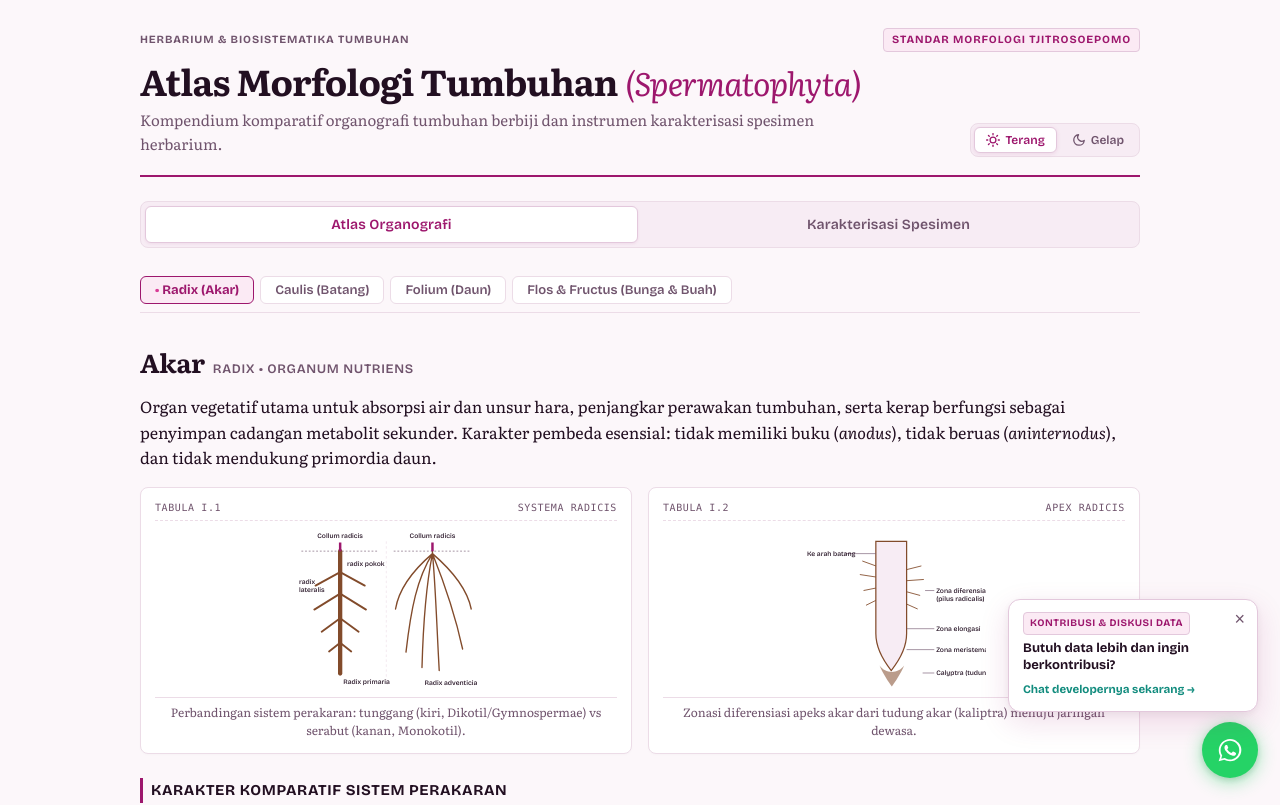
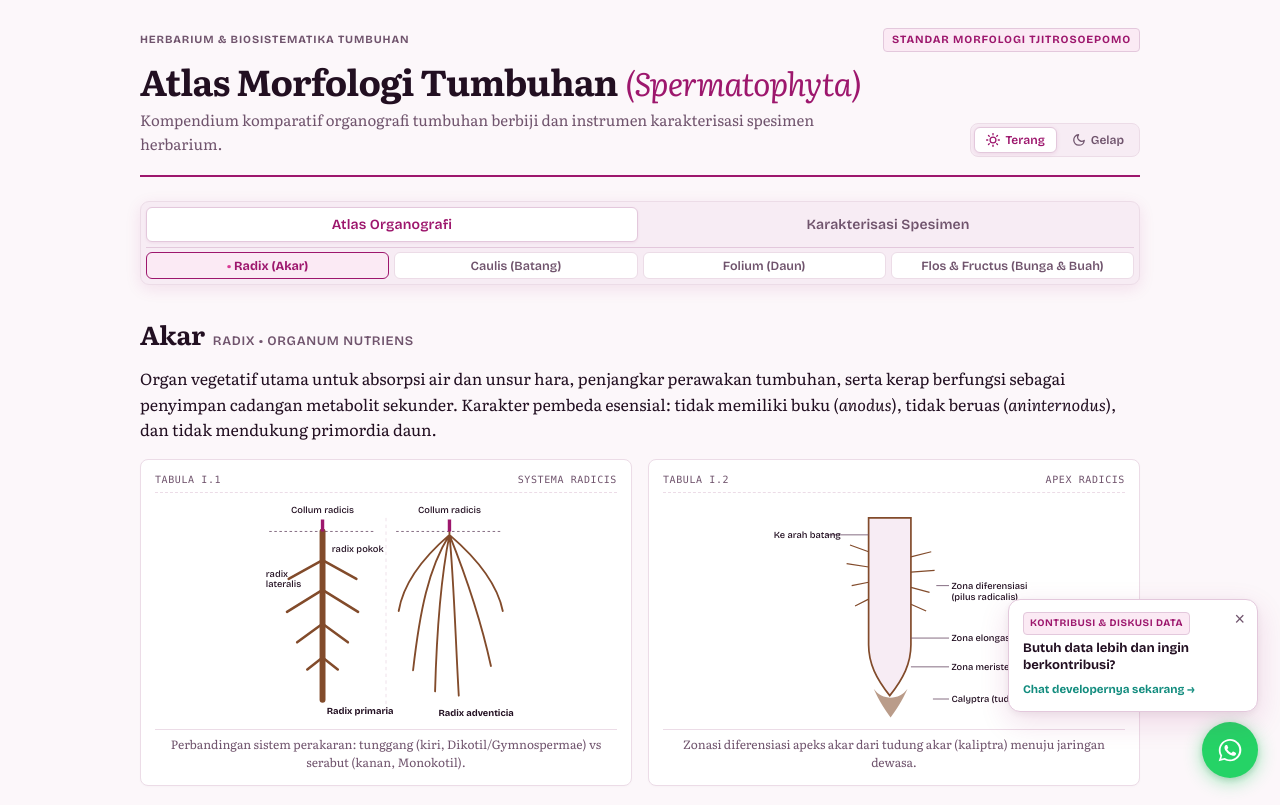
Before and after one commit to xbal023/morfyplant, a Next.js app: page / in a window 1280 px wide. Shown: the top 805 px of the page. Built offline with nearby package versions, Linux system fonts and the light colour scheme.

Commit message:
feat: integrasikan navigasi organ sticky dan perbaiki diagram pelat botani

```diff
--- a/src/app/globals.css
+++ b/src/app/globals.css
@@ -24,7 +24,9 @@
 }
 
 /* Hanya aktif jika user secara eksplisit memilih tema gelap */
-:root[data-theme="dark"] {
+:root[data-theme="dark"],
+html[data-theme="dark"],
+[data-theme="dark"] {
   --bg: #140816;
   --card: #1f1022;
   --ink: #faedf6;
@@ -43,7 +45,9 @@
   --accent: #d946ef;
 }
 
-:root[data-theme="light"] {
+:root[data-theme="light"],
+html[data-theme="light"],
+[data-theme="light"] {
   --bg: #fcf7fa;
   --card: #ffffff;
   --ink: #220f21;
@@ -87,6 +91,8 @@ main {
 
 /* Header & Masthead Akademis */
 .masthead {
+  position: relative;
+  z-index: 60;
   border-bottom: 2px solid var(--primary);
   padding-bottom: 18px;
   margin-bottom: 24px;
@@ -147,6 +153,8 @@ h1 em {
 
 /* Switcher Tema Terang / Gelap */
 .theme-switcher {
+  position: relative;
+  z-index: 65;
   display: inline-flex;
   align-items: center;
   background: var(--soft);
@@ -154,6 +162,7 @@ h1 em {
   padding: 3px;
   border-radius: 8px;
   gap: 3px;
+  user-select: none;
 }
 
 .theme-btn {
@@ -169,6 +178,8 @@ h1 em {
   background: transparent;
   color: var(--mute);
   cursor: pointer;
+  pointer-events: auto;
+  user-select: none;
   transition: all 0.15s ease;
 }
 
@@ -183,13 +194,21 @@ h1 em {
   box-shadow: 0 1px 4px rgba(157, 23, 109, 0.1);
 }
 
-/* Navigasi Utama: Segmented Tabs */
+/* Navigasi Utama: Segmented Tabs (Sticky) */
 .tabs-container {
+  position: sticky;
+  top: 10px;
+  z-index: 50;
   background: var(--soft);
-  padding: 4px;
-  border-radius: 8px;
+  padding: 5px;
+  border-radius: 9px;
   border: 1px solid var(--line);
   margin-bottom: 20px;
+  box-shadow: 0 4px 16px rgba(157, 23, 109, 0.1);
+  backdrop-filter: blur(8px);
+  display: flex;
+  flex-direction: column;
+  gap: 5px;
 }
 
 .tabs {
@@ -199,7 +218,7 @@ h1 em {
 
 .tabs button {
   flex: 1;
-  padding: 9px 16px;
+  padding: 8px 16px;
   font-size: 14px;
   background: transparent;
   color: var(--mute);
@@ -226,26 +245,25 @@ h1 em {
 /* Sub-Navigasi Organ Botani */
 nav.sub-nav {
   display: flex;
-  gap: 6px;
+  gap: 5px;
   flex-wrap: wrap;
-  position: sticky;
-  top: env(safe-area-inset-top, 0px);
-  background: var(--bg);
-  padding: 8px 0;
-  z-index: 10;
-  margin-top: 4px;
-  border-bottom: 1px solid var(--line);
+  padding-top: 4px;
+  border-top: 1px solid var(--soft-border);
+  margin-bottom: 0;
 }
 
 .sub-nav button {
-  padding: 5px 14px;
+  flex: 1;
+  min-width: fit-content;
+  padding: 5px 12px;
   border-radius: 6px;
   border: 1px solid var(--line);
   background: var(--card);
   color: var(--mute);
-  font: 600 13px "Bricolage Grotesque", system-ui, sans-serif;
+  font: 600 12.5px "Bricolage Grotesque", system-ui, sans-serif;
   cursor: pointer;
   transition: all 0.15s ease;
+  text-align: center;
 }
 
 .sub-nav button:hover {
@@ -266,6 +284,14 @@ nav.sub-nav {
 }
 
 /* Konten & Tipografi Bagian */
+[hidden] {
+  display: none !important;
+}
+
+.pane.off {
+  display: none !important;
+}
+
 section {
   margin-top: 28px;
 }
@@ -375,17 +401,18 @@ figcaption em, figcaption i {
   color: var(--ink);
 }
 
-svg {
-  max-width: 210px;
-  max-height: 160px;
-  width: auto;
+figure.box svg {
+  max-width: 270px;
+  max-height: 220px;
+  width: 100%;
   height: auto;
   display: block;
   margin: 0 auto;
 }
 
 svg text {
-  font: 11px "Bricolage Grotesque", system-ui, sans-serif;
+  font-family: "Bricolage Grotesque", system-ui, sans-serif;
+  font-size: 11px;
   fill: var(--ink);
 }
 
@@ -756,6 +783,7 @@ footer {
   flex-direction: column;
   align-items: flex-end;
   gap: 10px;
+  pointer-events: none;
 }
 
 .wa-floating-btn {
@@ -768,6 +796,7 @@ footer {
   background: #25d366;
   box-shadow: 0 4px 18px rgba(37, 211, 102, 0.45), 0 2px 6px rgba(0, 0, 0, 0.15);
   text-decoration: none;
+  pointer-events: auto;
   transition: transform 0.25s cubic-bezier(0.34, 1.56, 0.64, 1), box-shadow 0.2s ease;
 }
 
@@ -784,6 +813,7 @@ footer {
   border-radius: 12px;
   padding: 12px 34px 12px 14px;
   max-width: 250px;
+  pointer-events: auto;
   animation: waSlideUp 0.35s cubic-bezier(0.16, 1, 0.3, 1) forwards;
 }
 
--- a/src/app/layout.tsx
+++ b/src/app/layout.tsx
@@ -36,7 +36,7 @@ export default function RootLayout({
   children: React.ReactNode;
 }) {
   return (
-    <html lang="id">
+    <html lang="id" data-theme="light" suppressHydrationWarning>
       <head>
         <link rel="preconnect" href="https://fonts.googleapis.com" />
         <link
--- a/src/app/page.tsx
+++ b/src/app/page.tsx
@@ -13,16 +13,20 @@ export default function Home() {
 
   // Inisialisasi tema saat mount (default: light)
   useEffect(() => {
-    const saved = localStorage.getItem("plant_theme") as "light" | "dark" | null;
-    const initialTheme = saved === "dark" ? "dark" : "light";
-    setTheme(initialTheme);
-    document.documentElement.setAttribute("data-theme", initialTheme);
+    try {
+      const saved = localStorage.getItem("plant_theme") as "light" | "dark" | null;
+      const initialTheme = saved === "dark" ? "dark" : "light";
+      setTheme(initialTheme);
+      document.documentElement.setAttribute("data-theme", initialTheme);
+    } catch {
+      document.documentElement.setAttribute("data-theme", "light");
+    }
   }, []);
 
   const applyTheme = (newTheme: "light" | "dark") => {
     setTheme(newTheme);
-    document.documentElement.setAttribute("data-theme", newTheme);
     try {
+      document.documentElement.setAttribute("data-theme", newTheme);
       localStorage.setItem("plant_theme", newTheme);
     } catch {
       // Abaikan jika storage dinonaktifkan
@@ -60,6 +64,7 @@ export default function Home() {
 
   const switchSub = (sub: string) => {
     setActiveSub(sub);
+    window.scrollTo({ top: 0, behavior: "smooth" });
     try {
       window.history.replaceState(null, "", `#${sub}`);
     } catch {
@@ -143,16 +148,51 @@ export default function Home() {
             Karakterisasi Spesimen
           </button>
         </nav>
+
+        {activeTab === "materi" && (
+          <nav className="sub-nav" aria-label="Pilih Organ Morfologi">
+            <button
+              type="button"
+              className={activeSub === "akar" ? "on" : ""}
+              onClick={() => switchSub("akar")}
+            >
+              Radix (Akar)
+            </button>
+            <button
+              type="button"
+              className={activeSub === "batang" ? "on" : ""}
+              onClick={() => switchSub("batang")}
+            >
+              Caulis (Batang)
+            </button>
+            <button
+              type="button"
+              className={activeSub === "daun" ? "on" : ""}
+              onClick={() => switchSub("daun")}
+            >
+              Folium (Daun)
+            </button>
+            <button
+              type="button"
+              className={activeSub === "bunga" ? "on" : ""}
+              onClick={() => switchSub("bunga")}
+            >
+              Flos &amp; Fructus (Bunga &amp; Buah)
+            </button>
+          </nav>
+        )}
       </div>
 
-      {activeTab === "materi" ? (
-        <MorphologyMateri activeSub={activeSub} onSubChange={switchSub} />
-      ) : (
+      <div hidden={activeTab !== "materi"}>
+        <MorphologyMateri activeSub={activeSub} />
+      </div>
+
+      <div hidden={activeTab !== "deskripsi"}>
         <MorphologyDescriber />
-      )}
+      </div>
 
       <footer>
-        <span>Acuan kurasi: <i>Morfologi Tumbuhan</i> (Gembong Tjitrosoepomo, UGM Press).</span>
+        <span>Acuan: <i>Morfologi Tumbuhan</i> (Gembong Tjitrosoepomo, UGM Press).</span>
         <span>Dokumentasi Herbarium &amp; Biosistematika</span>
       </footer>
 
--- a/src/components/MorphologyMateri.tsx
+++ b/src/components/MorphologyMateri.tsx
@@ -9,43 +9,11 @@ interface MorphologyMateriProps {
 
 export const MorphologyMateri: React.FC<MorphologyMateriProps> = ({
   activeSub,
-  onSubChange,
 }) => {
   return (
     <div id="v-materi">
-      <nav className="sub-nav">
-        <button
-          type="button"
-          className={activeSub === "akar" ? "on" : ""}
-          onClick={() => onSubChange("akar")}
-        >
-          Radix (Akar)
-        </button>
-        <button
-          type="button"
-          className={activeSub === "batang" ? "on" : ""}
-          onClick={() => onSubChange("batang")}
-        >
-          Caulis (Batang)
-        </button>
-        <button
-          type="button"
-          className={activeSub === "daun" ? "on" : ""}
-          onClick={() => onSubChange("daun")}
-        >
-          Folium (Daun)
-        </button>
-        <button
-          type="button"
-          className={activeSub === "bunga" ? "on" : ""}
-          onClick={() => onSubChange("bunga")}
-        >
-          Flos &amp; Fructus (Bunga &amp; Buah)
-        </button>
-      </nav>
-
       {/* ================= AKAR ================= */}
-      <section id="akar" className={`pane ${activeSub !== "akar" ? "off" : ""}`}>
+      <section id="akar" className={`pane ${activeSub !== "akar" ? "off" : ""}`} hidden={activeSub !== "akar"}>
         <h2>
           Akar <span className="latin-tag">Radix • Organum Nutriens</span>
         </h2>
@@ -241,7 +209,7 @@ export const MorphologyMateri: React.FC<MorphologyMateriProps> = ({
       </section>
 
       {/* ================= BATANG ================= */}
-      <section id="batang" className={`pane ${activeSub !== "batang" ? "off" : ""}`}>
+      <section id="batang" className={`pane ${activeSub !== "batang" ? "off" : ""}`} hidden={activeSub !== "batang"}>
         <h2>
           Batang <span className="latin-tag">Caulis • Axis Vegetativus</span>
         </h2>
@@ -472,7 +440,7 @@ export const MorphologyMateri: React.FC<MorphologyMateriProps> = ({
       </section>
 
       {/* ================= DAUN ================= */}
-      <section id="daun" className={`pane ${activeSub !== "daun" ? "off" : ""}`}>
+      <section id="daun" className={`pane ${activeSub !== "daun" ? "off" : ""}`} hidden={activeSub !== "daun"}>
         <h2>
           Daun <span className="latin-tag">Folium • Organum Assimilans</span>
         </h2>
@@ -537,43 +505,84 @@ export const MorphologyMateri: React.FC<MorphologyMateriProps> = ({
               <span>Tabula III.2</span>
               <span>Nervatio Folii</span>
             </div>
-            <svg viewBox="0 0 300 280" role="img" aria-label="Empat pola venasi daun">
-              <g fill="var(--leaf)" opacity="0.85">
-                <path d="M75 15C40 45 40 95 75 125c35-30 35-80 0-110z" />
-                <path d="M225 15c-20 20-40 40-45 75c10 25 30 40 45 50c15-10 35-25 45-50c-5-35-25-55-45-75z" />
-                <path d="M60 160c-12 30-12 60 0 100h30c12-40 12-70 0-100z" />
-                <path d="M225 155C185 175 185 235 225 262c40-27 40-87 0-107z" />
+            <svg viewBox="0 0 300 255" role="img" aria-label="Empat pola utama pertulangan daun">
+              {/* Garis pemisah halus antar kuadran */}
+              <line x1="150" y1="12" x2="150" y2="242" stroke="var(--line)" strokeDasharray="3 3" opacity="0.6" />
+              <line x1="15" y1="125" x2="285" y2="125" stroke="var(--line)" strokeDasharray="3 3" opacity="0.6" />
+
+              {/* 1. Penninervis (Menyirip) - Kiri Atas */}
+              <g>
+                <path d="M75 14 C48 36 48 68 75 78 C102 68 102 36 75 14 Z" fill="var(--leaf)" opacity="0.88" />
+                <path d="M75 78 V86" stroke="var(--stem)" strokeWidth="2.2" strokeLinecap="round" />
+                <g stroke="var(--soft)" strokeWidth="1.5" fill="none" strokeLinecap="round">
+                  <path d="M75 16 V78" />
+                  <path d="M75 64 l-16 -12 M75 50 l-16 -12 M75 36 l-12 -10" />
+                  <path d="M75 64 l16 -12 M75 50 l16 -12 M75 36 l12 -10" />
                 </g>
-              <g stroke="var(--soft)" strokeWidth="1.6" fill="none">
-                <path d="M75 125V20M75 105l-22-20M75 85l-22-20M75 65l-16-14M75 105l22-20M75 85l22-20M75 65l16-14" />
-                <path d="M225 140V50M225 140L185 92M225 140L200 45M225 140L250 45M225 140L265 92M225 140L170 118M225 140L280 118" />
-                <path d="M75 160v100M67 160v100M83 160v100M60 170v80M90 170v80" />
-                <path d="M225 262V158M225 250C205 235 200 200 210 165M225 250C245 235 250 200 240 165M225 240C195 220 190 195 200 172M225 240C255 220 260 195 250 172" />
-              </g>
-              <text x="75" y="142" textAnchor="middle" fontWeight="700">
+                <text x="75" y="102" textAnchor="middle" fontWeight="700" fontSize="11" fill="var(--ink)">
                   Penninervis (Menyirip)
                 </text>
-              <text x="75" y="156" textAnchor="middle" fontSize="11">
+                <text x="75" y="115" textAnchor="middle" fontSize="9.5" fill="var(--mute)">
                   Mangifera, Psidium
                 </text>
-              <text x="225" y="10" textAnchor="middle" fontWeight="700">
+              </g>
+
+              {/* 2. Palminervis (Menjari) - Kanan Atas */}
+              <g>
+                <path d="M225 14 C218 32 204 27 195 30 C204 44 190 50 182 56 C198 66 212 78 225 78 C238 78 252 66 268 56 C260 50 246 44 255 30 C246 27 232 32 225 14 Z" fill="var(--leaf)" opacity="0.88" />
+                <path d="M225 78 V86" stroke="var(--stem)" strokeWidth="2.2" strokeLinecap="round" />
+                <g stroke="var(--soft)" strokeWidth="1.5" fill="none" strokeLinecap="round">
+                  <path d="M225 78 V18" />
+                  <path d="M225 78 L198 34" />
+                  <path d="M225 78 L252 34" />
+                  <path d="M225 78 L186 58" />
+                  <path d="M225 78 L264 58" />
+                </g>
+                <text x="225" y="102" textAnchor="middle" fontWeight="700" fontSize="11" fill="var(--ink)">
                   Palminervis (Menjari)
                 </text>
-              <text x="225" y="34" textAnchor="middle" fontSize="11">
+                <text x="225" y="115" textAnchor="middle" fontSize="9.5" fill="var(--mute)">
                   Carica, Manihot
                 </text>
-              <text x="120" y="215" fontWeight="700">
+              </g>
+
+              {/* 3. Rectinervis (Sejajar) - Kiri Bawah */}
+              <g>
+                <path d="M66 142 C62 165 62 188 68 206 H82 C88 188 88 165 84 142 C80 134 70 134 66 142 Z" fill="var(--leaf)" opacity="0.88" />
+                <path d="M75 206 V214" stroke="var(--stem)" strokeWidth="2.2" strokeLinecap="round" />
+                <g stroke="var(--soft)" strokeWidth="1.3" fill="none" strokeLinecap="round">
+                  <path d="M75 137 V206" strokeWidth="1.6" />
+                  <path d="M70 142 V205" />
+                  <path d="M80 142 V205" />
+                  <path d="M66 148 V203" />
+                  <path d="M84 148 V203" />
+                </g>
+                <text x="75" y="230" textAnchor="middle" fontWeight="700" fontSize="11" fill="var(--ink)">
                   Rectinervis (Sejajar)
                 </text>
-              <text x="120" y="229" fontSize="11">
+                <text x="75" y="243" textAnchor="middle" fontSize="9.5" fill="var(--mute)">
                   Oryza, Zea mays
                 </text>
-              <text x="120" y="243" fontSize="11">
-                (Liliopsida)
-              </text>
-              <text x="225" y="275" textAnchor="middle" fontWeight="700">
+              </g>
+
+              {/* 4. Curvinervis (Melengkung) - Kanan Bawah */}
+              <g>
+                <path d="M225 136 C205 153 195 180 216 205 C222 208 225 208 225 208 C225 208 228 208 234 205 C255 180 245 153 225 136 Z" fill="var(--leaf)" opacity="0.88" />
+                <path d="M225 208 V216" stroke="var(--stem)" strokeWidth="2.2" strokeLinecap="round" />
+                <g stroke="var(--soft)" strokeWidth="1.4" fill="none" strokeLinecap="round">
+                  <path d="M225 208 V138" strokeWidth="1.6" />
+                  <path d="M225 205 C205 188 205 156 225 138" />
+                  <path d="M225 205 C245 188 245 156 225 138" />
+                  <path d="M225 205 C213 192 213 168 225 148" />
+                  <path d="M225 205 C237 192 237 168 225 148" />
+                </g>
+                <text x="225" y="230" textAnchor="middle" fontWeight="700" fontSize="11" fill="var(--ink)">
                   Curvinervis (Melengkung)
                 </text>
+                <text x="225" y="243" textAnchor="middle" fontSize="9.5" fill="var(--mute)">
+                  Piper betle, Dioscorea
+                </text>
+              </g>
             </svg>
             <figcaption>Empat pola utama pertulangan daun (nervatio). Melengkung: <i>Piper betle</i>.</figcaption>
           </figure>
@@ -732,36 +741,58 @@ export const MorphologyMateri: React.FC<MorphologyMateriProps> = ({
               <span>Tabula III.5</span>
               <span>Simplex et Compositum</span>
             </div>
-            <svg viewBox="0 0 300 150" role="img" aria-label="Daun tunggal dan majemuk">
-              <g stroke="var(--stem)" strokeWidth="3" fill="none">
-                <path d="M40 140V60M40 100" />
-                <path d="M150 140V30" />
+            <svg viewBox="0 0 330 172" role="img" aria-label="Daun tunggal dan majemuk">
+              {/* 1. Folium Simplex (Tunggal) */}
+              <g>
+                <path d="M55 138 V75" stroke="var(--stem)" strokeWidth="2.5" fill="none" strokeLinecap="round" />
+                <path d="M55 105 C30 98 26 62 55 26 C84 62 80 98 55 105 Z" fill="var(--leaf)" opacity="0.88" />
+                <path d="M55 105 V34" stroke="var(--soft)" strokeWidth="1.5" fill="none" strokeLinecap="round" />
+                <text x="55" y="152" textAnchor="middle" fontWeight="700" fontSize="11" fill="var(--ink)">
+                  Simplex
+                </text>
+                <text x="55" y="165" textAnchor="middle" fontSize="9.5" fill="var(--mute)">
+                  (Tunggal)
+                </text>
               </g>
-              <path d="M40 100C15 92 10 60 40 25c30 35 25 67 0 75z" fill="var(--leaf)" opacity="0.85" />
-              <g fill="var(--leaf)" opacity="0.85">
-                <ellipse cx="128" cy="55" rx="16" ry="8" transform="rotate(-20 128 55)" />
-                <ellipse cx="172" cy="55" rx="16" ry="8" transform="rotate(20 172 55)" />
-                <ellipse cx="126" cy="85" rx="16" ry="8" transform="rotate(-20 126 85)" />
-                <ellipse cx="174" cy="85" rx="16" ry="8" transform="rotate(20 174 85)" />
-                <ellipse cx="150" cy="24" rx="14" ry="8" transform="rotate(90 150 24)" />
-              </g>
-              <g stroke="var(--stem)" strokeWidth="2.5">
-                <path d="M250 138V70M250 70L215 55M250 70L285 55M250 70V25" />
-              </g>
-              <g fill="var(--leaf)" opacity="0.85">
-                <ellipse cx="208" cy="52" rx="15" ry="9" transform="rotate(-20 208 52)" />
-                <ellipse cx="292" cy="52" rx="15" ry="9" transform="rotate(20 292 52)" />
-                <ellipse cx="250" cy="18" rx="9" ry="14" />
-              </g>
-              <text x="40" y="150" textAnchor="middle" fontWeight="700">
-                Folium simplex
-              </text>
-              <text x="150" y="150" textAnchor="middle" fontWeight="700">
+
+              {/* 2. Folium Compositum Pinnatum (Majemuk Menyirip) */}
+              <g>
+                <path d="M165 138 V36" stroke="var(--stem)" strokeWidth="2.5" fill="none" strokeLinecap="round" />
+                {/* Anak daun terminal di pucuk */}
+                <path d="M165 38 C158 30 159 18 165 12 C171 18 172 30 165 38 Z" fill="var(--leaf)" opacity="0.88" />
+                {/* Pasangan anak daun atas */}
+                <path d="M165 56 l-14 -3 M165 56 l14 -3" stroke="var(--stem)" strokeWidth="1.5" strokeLinecap="round" />
+                <ellipse cx="141" cy="52" rx="14" ry="7" transform="rotate(-15 141 52)" fill="var(--leaf)" opacity="0.88" />
+                <ellipse cx="189" cy="52" rx="14" ry="7" transform="rotate(15 189 52)" fill="var(--leaf)" opacity="0.88" />
+                {/* Pasangan anak daun bawah */}
+                <path d="M165 84 l-14 -3 M165 84 l14 -3" stroke="var(--stem)" strokeWidth="1.5" strokeLinecap="round" />
+                <ellipse cx="141" cy="80" rx="14" ry="7" transform="rotate(-15 141 80)" fill="var(--leaf)" opacity="0.88" />
+                <ellipse cx="189" cy="80" rx="14" ry="7" transform="rotate(15 189 80)" fill="var(--leaf)" opacity="0.88" />
+                <text x="165" y="152" textAnchor="middle" fontWeight="700" fontSize="11" fill="var(--ink)">
                   Pinnatum
                 </text>
-              <text x="250" y="150" textAnchor="middle" fontWeight="700">
+                <text x="165" y="165" textAnchor="middle" fontSize="9.5" fill="var(--mute)">
+                  (Menyirip)
+                </text>
+              </g>
+
+              {/* 3. Folium Compositum Palmatum (Majemuk Menjari) */}
+              <g>
+                <path d="M275 138 V70" stroke="var(--stem)" strokeWidth="2.5" fill="none" strokeLinecap="round" />
+                <path d="M275 70 V48 M275 70 L250 54 M275 70 L300 54 M275 70 L244 74 M275 70 L306 74" stroke="var(--stem)" strokeWidth="1.5" strokeLinecap="round" />
+                {/* Anak daun menjari */}
+                <ellipse cx="275" cy="34" rx="8" ry="15" fill="var(--leaf)" opacity="0.88" />
+                <ellipse cx="240" cy="46" rx="14" ry="7.5" transform="rotate(-30 240 46)" fill="var(--leaf)" opacity="0.88" />
+                <ellipse cx="310" cy="46" rx="14" ry="7.5" transform="rotate(30 310 46)" fill="var(--leaf)" opacity="0.88" />
+                <ellipse cx="234" cy="72" rx="13" ry="7" transform="rotate(-60 234 72)" fill="var(--leaf)" opacity="0.88" />
+                <ellipse cx="316" cy="72" rx="13" ry="7" transform="rotate(60 316 72)" fill="var(--leaf)" opacity="0.88" />
+                <text x="275" y="152" textAnchor="middle" fontWeight="700" fontSize="11" fill="var(--ink)">
                   Palmatum
                 </text>
+                <text x="275" y="165" textAnchor="middle" fontSize="9.5" fill="var(--mute)">
+                  (Menjari)
+                </text>
+              </g>
             </svg>
             <figcaption>Daun tunggal (folium simplex) vs majemuk menyirip &amp; menjari (folium compositum).</figcaption>
           </figure>
@@ -894,7 +925,7 @@ export const MorphologyMateri: React.FC<MorphologyMateriProps> = ({
       </section>
 
       {/* ================= BUNGA ================= */}
-      <section id="bunga" className={`pane ${activeSub !== "bunga" ? "off" : ""}`}>
+      <section id="bunga" className={`pane ${activeSub !== "bunga" ? "off" : ""}`} hidden={activeSub !== "bunga"}>
         <h2>
           Bunga &amp; Buah <span className="latin-tag">Flos &amp; Fructus • Organa Reproductiva</span>
         </h2>
```
Lines whose indentation alone changed are shown as unchanged.
